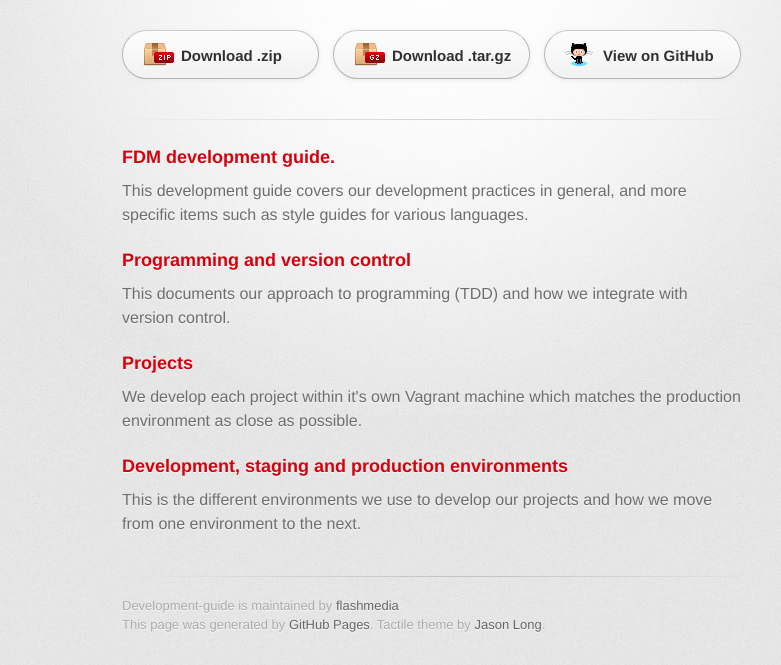
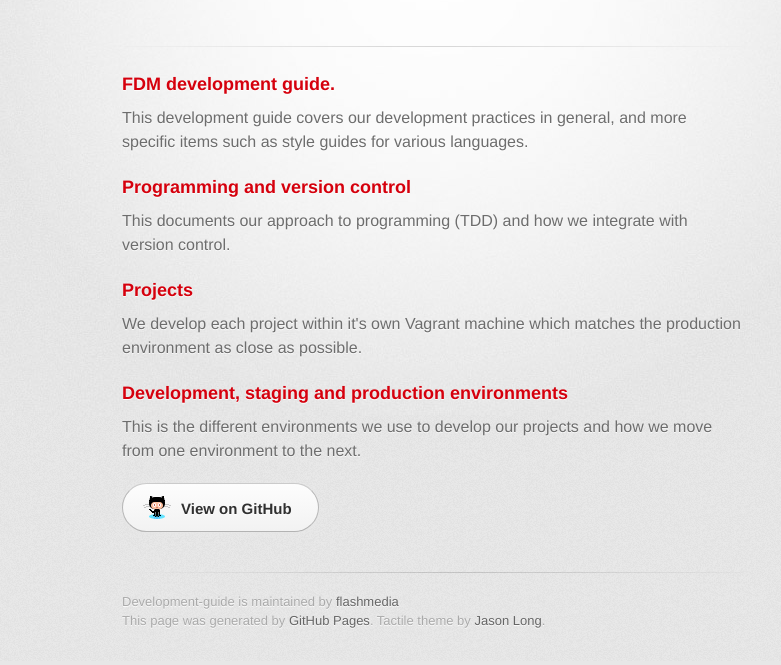
Before and after one commit to idearium/development-guide, a plain HTML site: page index.html in a window 1280 px wide. Shown: the part 158-823 px from the top of the page, without its empty margins (208-989 px from the left). Drawn offline with Linux system fonts and the light colour scheme; a web font is replaced by a local one.

Commit message:
Updated the index.html removing a couple of things from the standard template.

```diff
--- a/index.html
+++ b/index.html
@@ -21,12 +21,6 @@
           <h1>Development-guide</h1>
           <h2>This is a gh-pages website to document our development practices.</h2>
         </header>
-
-        <section id="downloads" class="clearfix">
-          <a href="https://github.com/flashmedia/development-guide/zipball/master" id="download-zip" class="button"><span>Download .zip</span></a>
-          <a href="https://github.com/flashmedia/development-guide/tarball/master" id="download-tar-gz" class="button"><span>Download .tar.gz</span></a>
-          <a href="https://github.com/flashmedia/development-guide" id="view-on-github" class="button"><span>View on GitHub</span></a>
-        </section>
 
         <hr>
 
@@ -52,12 +46,17 @@
 <p>This is the different environments we use to develop our projects and how we move from one environment to the next.</p>
         </section>
 
+        <section id="downloads" class="clearfix">
+          <!-- a href="https://github.com/flashmedia/development-guide/zipball/master" id="download-zip" class="button"><span>Download .zip</span></a>
+          <a href="https://github.com/flashmedia/development-guide/tarball/master" id="download-tar-gz" class="button"><span>Download .tar.gz</span></a -->
+          <a href="https://github.com/flashmedia/development-guide" id="view-on-github" class="button"><span>View on GitHub</span></a>
+        </section>
+
         <footer>
           Development-guide is maintained by <a href="https://github.com/flashmedia">flashmedia</a><br>
           This page was generated by <a href="https://pages.github.com">GitHub Pages</a>. Tactile theme by <a href="https://twitter.com/jasonlong">Jason Long</a>.
         </footer>
 
-
       </div>
     </div>
   </body>
```
